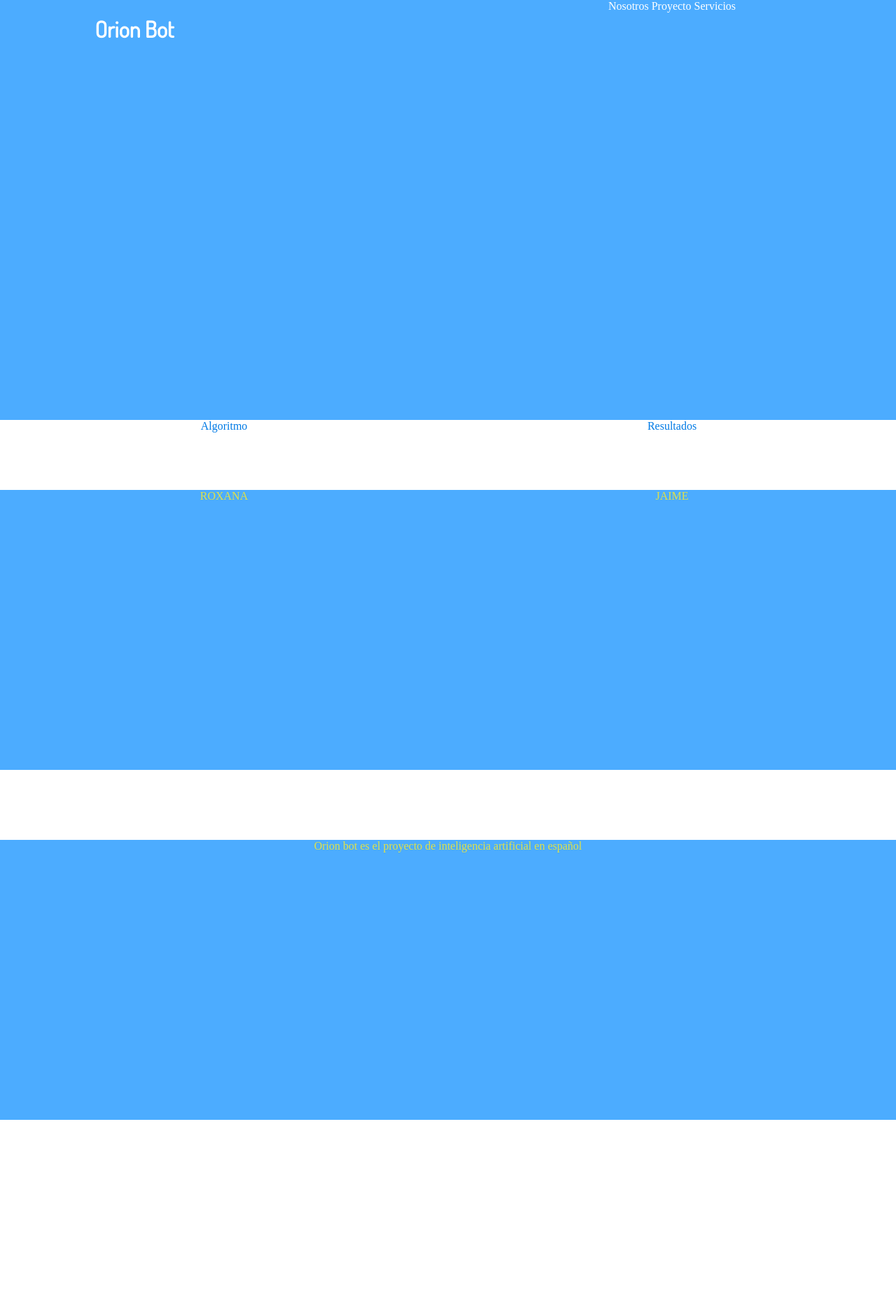
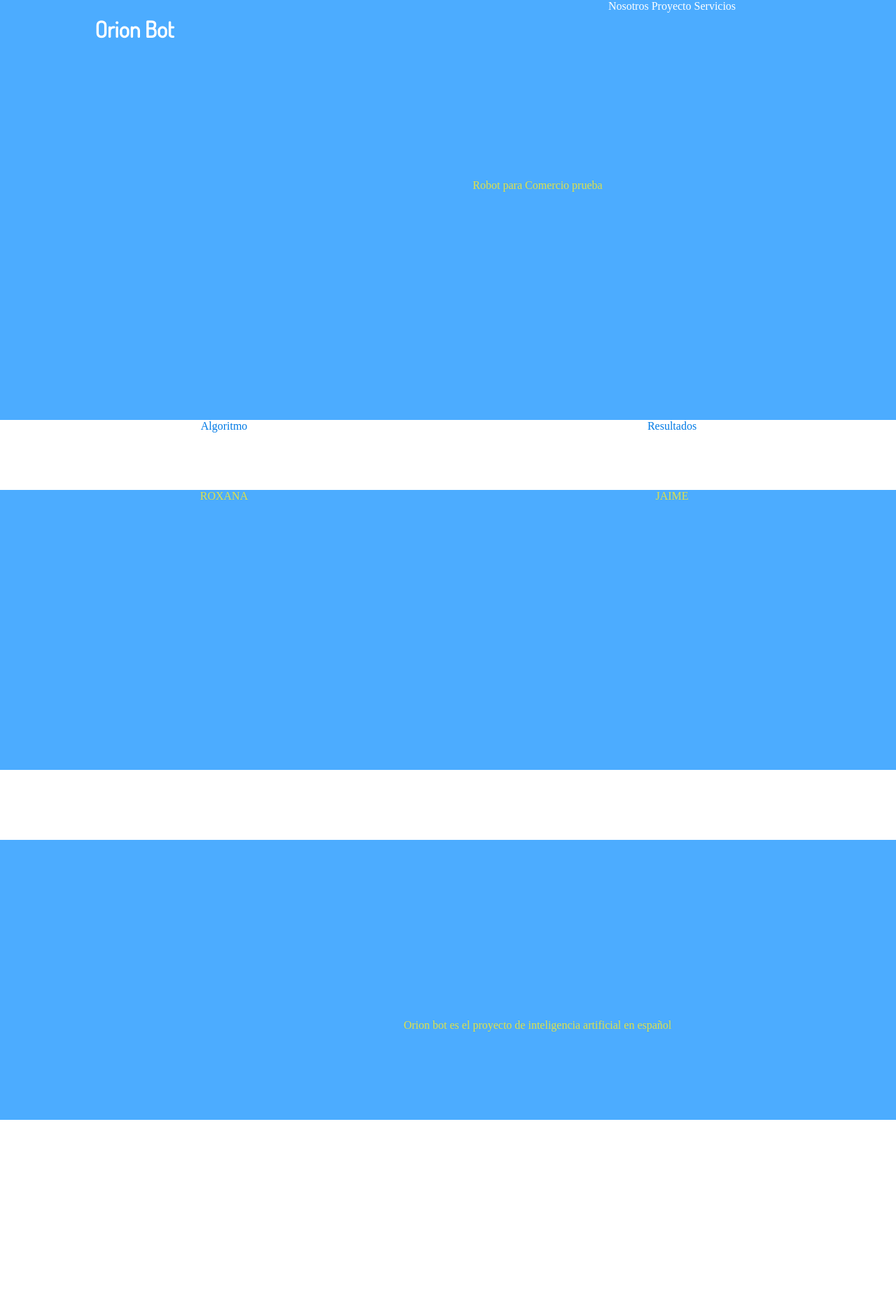
Before and after one commit to PT-Adrian/orionworkflow.github.io, a Jekyll site: the page built from index.md, in a window 1280 px wide. Shown: the whole page at 70% size. Built offline with Jekyll 4.4.1, drawn with Linux system fonts in a browser that asks for light colours; our own code applies the rules of GitHub Pages for plain Markdown files; before the commit the page ends 1600 px from its top, so only the background shows below that.

Commit message:
Update style.css

```diff
--- a/assets/css/style.css
+++ b/assets/css/style.css
@@ -165,11 +165,6 @@ span{
 
 }
 
-
-
-
-
-
 .header {
      position: absolute;
      top: 0px;
@@ -224,3 +219,11 @@ span{
      height:100%;
      text-align:center;
 }
+
+.one{
+     float:left;
+     height:100%;
+     width:80%;
+     margin:20%;
+     text-align:center;
+}
```
